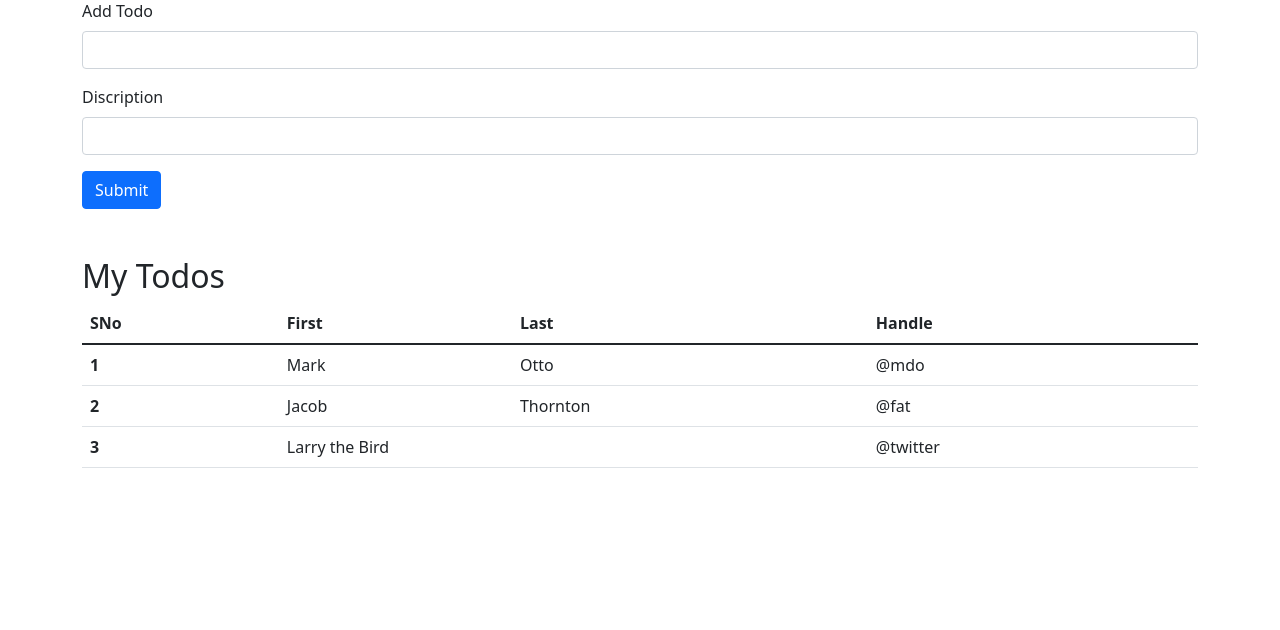
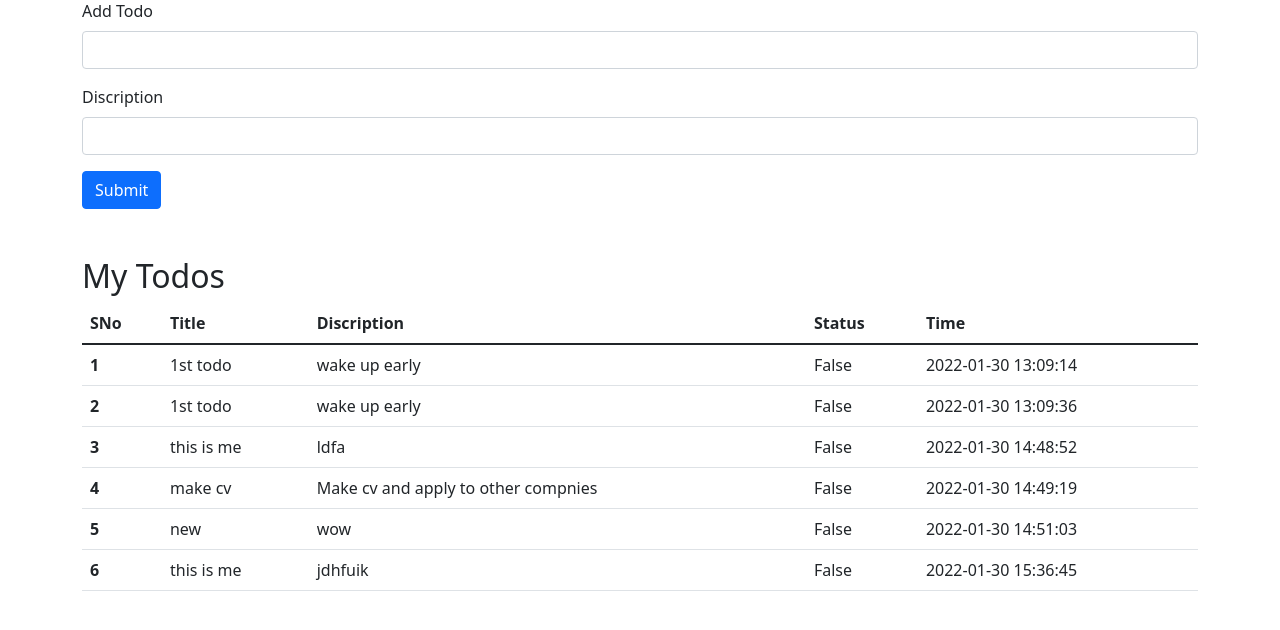
Before and after one commit to brijal091/Flask-Todo, a Flask app: page / in a window 1280 px wide. Shown: the part 73-703 px from the top of the page. Run offline with Flask 2, Linux system fonts and the light colour scheme; data comes from the database, SQL or seed files in the repository; both versions use the stored data as it was after the commit.

Commit message:
Adding Todos in table via form

```diff
--- /dev/null
+++ b/Flask TODO App/Flask Todo App/app.py
@@ -0,0 +1,78 @@
+from flask import Flask, render_template, request
+#importing sqlalchemy for database configrations
+from flask_sqlalchemy import SQLAlchemy
+from datetime import datetime
+
+from sqlalchemy import desc
+
+app = Flask(__name__)
+# making cofigration for database
+app.config['SQLALCHEMY_DATABASE_URI'] =  "sqlite:///todo.db" #this is goted from flask sqlalchemy database configration   "https://flask-sqlalchemy.palletsprojects.com/en/2.x/config/"
+app.config['SQLALCHEMY_TRACK_MODIFICATIONS'] =  False
+db = SQLAlchemy(app)
+
+#creating class for database "https://flask-sqlalchemy.palletsprojects.com/en/2.x/quickstart/#a-minimal-application"
+class Todo(db.Model):
+    sno = db.Column(db.Integer, primary_key=True)
+    title = db.Column(db.String(200), nullable=False)
+    desc = db.Column(db.String(500), nullable=False)
+    # date_created = db.Column(db.DateTime, default=db.func.current_timestamp())
+    # or
+    complete = db.Column(db.Boolean)
+    # date_created = db.Column(db.DateTime, default=datetime.utcnow)
+    date_created = db.Column(db.DateTime, default=db.func.current_timestamp())
+
+
+    # def __init__(self, title, complete=False):
+    #     self.title = title
+    #     self.complete = complete
+
+    # it will define what we want to show in the database like str method in django
+    def __repr__(self) -> str:
+        return f"{self.sno} {self.title} {self.desc} {self.complete} {self.date_created}"
+
+@app.route("/", methods=['GET', 'POST'])
+def hello_world():
+    #getting value from the foem and creating a dynamic todo in the table.
+    if request.method == "POST":
+        add_todo = request.form['add_todo']
+        dicription = request.form['discription']
+        todo = Todo(title=add_todo, desc=dicription, complete=False)
+        db.session.add(todo)
+        db.session.commit()
+
+    # Adding Todo in database. it will manually add all todo in database on load the page.
+    # todo = Todo(title="1st todo", desc="wake up early", complete=False)
+    # db.session.add(todo)
+    # db.session.commit()
+
+    # Displaying all the todos here but there is different language "Jinja2" the extention we have installed
+    allTodos = Todo.query.all()
+    # Deletign all the records
+    # db.session.query(Todo).delete()
+    # db.session.commit()
+    # print("todo is deleted")
+    # print(allTodos)
+
+    # Same like django context we will pass a variable to template for jinja2
+    return render_template("index.html", allTodos = allTodos)
+
+    # Here we have imported render_template to render index.html page
+    # return render_template("index.html")
+    # print Hello word on front page
+    # return "<p>Hello, World!</p>"
+
+# This is to understand app.route "Note /products in app.route"  // This is to create multipal end points.
+@app.route("/show")
+def todos():
+    # display all todos in database on show endpoint
+    allTodos = Todo.query.all()
+    print(allTodos)
+    return "This is todos page"
+
+
+# This is to run our app & note that do not use it torun your app in production.
+if __name__ == "__main__":
+    app.run(debug=True)
+    # if you want to change the port to run it
+    # app.run(debug=True, port=8000)
--- a/Flask TODO App/Flask Todo App/apps.py
+++ /dev/null
@@ -1,29 +0,0 @@
-from flask import Flask, render_template
-#importing sqlalchemy for database configrations
-from flask_sqlalchemy import SQLAlchemy
-from sqlalchemy import false
-
-app = Flask(__name__)
-# making cofigration for database
-app.config['SQLALCHEMY_DATABASE_URI'] =  "sqlite:///todo.db" #this is goted from flask sqlalchemy database configration   "https://flask-sqlalchemy.palletsprojects.com/en/2.x/config/"
-app.config['SQLALCHEMY_TRACK_MODIFICATIONS'] =  False
-db = SQLAlchemy(app)
-
-@app.route("/")
-def hello_world():
-    # Here we have imported render_template to render index.html page
-    return render_template("index.html")
-    # print Hello word on front page
-    # return "<p>Hello, World!</p>"
-
-# This is to understand app.route "Note /products in app.route"  // This is to create multipal end points.
-@app.route("/products")
-def product():
-    return "This is Product page"
-
-
-# This is to run our app & note that do not use it torun your app in production.
-if __name__ == "__main__":
-    app.run(debug=True)
-    # if you want to change the port to run it
-    # app.run(debug=True, port=8000)
--- a/Flask TODO App/Flask Todo App/templates/index.html
+++ b/Flask TODO App/Flask Todo App/templates/index.html
@@ -18,7 +18,7 @@
     <!-- Navbar  -->
     <nav class="navbar navbar-expand-lg navbar-light bg-light">
         <div class="container-fluid">
-            <a class="navbar-brand" href="#">My Todo</a>
+            <a class="navbar-brand" href="/">My Todo</a>
             <button class="navbar-toggler" type="button" data-bs-toggle="collapse"
                 data-bs-target="#navbarSupportedContent" aria-controls="navbarSupportedContent" aria-expanded="false"
                 aria-label="Toggle navigation">
@@ -63,14 +63,14 @@
 
 <!-- Form  -->
     <div class="container my-3">
-        <form>
+        <form method="post" action='/'>
             <div class="mb-3">
-              <label for="add_todo" class="form-label">Add Todo</label>
-              <input type="text" class="form-control" id="add-todo">
+              <label for="title" class="form-label">Add Todo</label>
+              <input type="text" class="form-control" id="add-todo" name="add_todo">
             </div>
             <div class="mb-3">
-              <label for="discription" class="form-label">Discription</label>
-              <input type="text" class="form-control" id="discription">
+              <label for="desc" class="form-label">Discription</label>
+              <input type="text" class="form-control" id="discription" name="discription">
             </div>
             <button type="submit" class="btn btn-primary">Submit</button>
           </form>
@@ -83,29 +83,25 @@
         <thead>
           <tr>
             <th scope="col">SNo</th>
-            <th scope="col">First</th>
-            <th scope="col">Last</th>
-            <th scope="col">Handle</th>
+            <th scope="col">Title</th>
+            <th scope="col">Discription</th>
+            <th scope="col">Status</th>
+            <th scope="col">Time</th>
           </tr>
         </thead>
         <tbody>
+          {% for todo in allTodos %}
           <tr>
-            <th scope="row">1</th>
-            <td>Mark</td>
-            <td>Otto</td>
-            <td>@mdo</td>
+            <!-- <th scope="row">{{todo.sno}}</th> -->
+            <!-- we can use loop.index to counter the misnumbers like if we have deleted the id 9 then it will show like 7,8,10. to overcome it: -->
+            <th scope="row">{{loop.index}}</th>
+            <td>{{todo.title}}</td>
+            <td>{{ todo.desc }}</td>
+            <td>{{ todo.complete }}</td>
+            <td>{{ todo.date_created }}</td>
           </tr>
-          <tr>
-            <th scope="row">2</th>
-            <td>Jacob</td>
-            <td>Thornton</td>
-            <td>@fat</td>
-          </tr>
-          <tr>
-            <th scope="row">3</th>
-            <td colspan="2">Larry the Bird</td>
-            <td>@twitter</td>
-          </tr>
+          {% endfor %}
+
         </tbody>
       </table>
     </div>
```
Also changed, not shown: Flask TODO App/Flask Todo App/todo.db (added), 3 other files.
